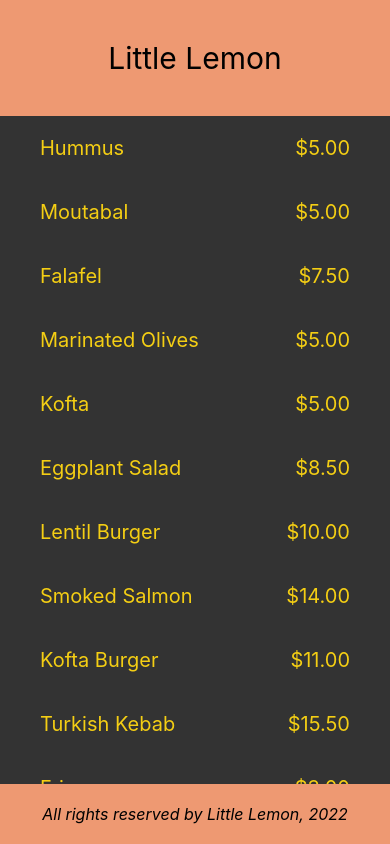
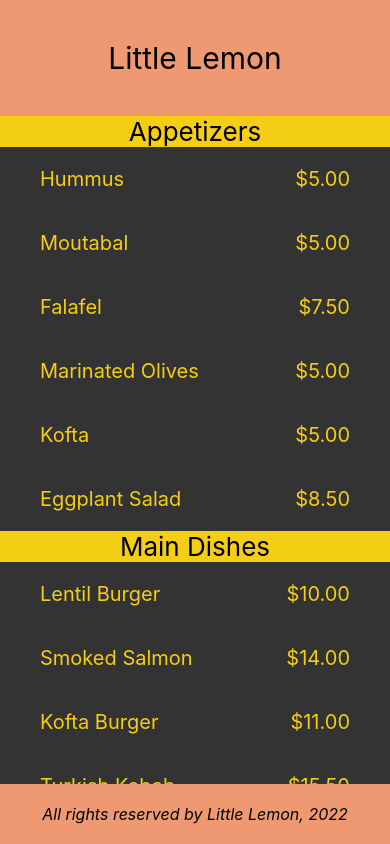
Before and after one commit to akshaykulkarni2007/coursera-react-native-assignment, a React Native app: screen / in a window 390 px wide. Built offline with nearby package versions, Linux system fonts and the light colour scheme.

Commit message:
C05W02E02: SectionList

```diff
--- a/App.js
+++ b/App.js
@@ -5,6 +5,7 @@
 
 // Week 2
 import MenuItems from './components/MenuItems'
+import MenuItemSectionList from './components/MenuItemSectionList'
 
 import LittleLemonHeader from './components/LittleLemonHeader'
 import LittleLemonFooter from './components/LittleLemonFooter'
@@ -14,7 +15,8 @@
 		<View style={styles.container}>
 			<LittleLemonHeader />
 			{/* <WelcomeScreen /> */}
-			<MenuItems />
+			{/* <MenuItems /> */}
+			<MenuItemSectionList />
 			<LittleLemonFooter />
 		</View>
 	)
--- /dev/null
+++ b/components/MenuItemSectionList.js
@@ -0,0 +1,99 @@
+import { View, Text, StyleSheet, SectionList } from 'react-native'
+
+const menuItemsToDisplay = [
+	{
+		title: 'Appetizers',
+		data: [
+			{ name: 'Hummus', price: '$5.00' },
+			{ name: 'Moutabal', price: '$5.00' },
+			{ name: 'Falafel', price: '$7.50' },
+			{ name: 'Marinated Olives', price: '$5.00' },
+			{ name: 'Kofta', price: '$5.00' },
+			{ name: 'Eggplant Salad', price: '$8.50' },
+		],
+	},
+	{
+		title: 'Main Dishes',
+		data: [
+			{ name: 'Lentil Burger', price: '$10.00' },
+			{ name: 'Smoked Salmon', price: '$14.00' },
+			{ name: 'Kofta Burger', price: '$11.00' },
+			{ name: 'Turkish Kebab', price: '$15.50' },
+		],
+	},
+	{
+		title: 'Sides',
+		data: [
+			{ name: 'Fries', price: '$3.00', id: '11K' },
+			{ name: 'Buttered Rice', price: '$3.00' },
+			{ name: 'Bread Sticks', price: '$3.00' },
+			{ name: 'Pita Pocket', price: '$3.00' },
+			{ name: 'Lentil Soup', price: '$3.75' },
+			{ name: 'Greek Salad', price: '$6.00' },
+			{ name: 'Rice Pilaf', price: '$4.00' },
+		],
+	},
+	{
+		title: 'Desserts',
+		data: [
+			{ name: 'Baklava', price: '$3.00' },
+			{ name: 'Tartufo', price: '$3.00' },
+			{ name: 'Tiramisu', price: '$5.00' },
+			{ name: 'Panna Cotta', price: '$5.00' },
+		],
+	},
+]
+
+const Item = ({ name, price }) => (
+	<View style={menuStyles.innerContainer}>
+		<Text style={menuStyles.itemText}>{name}</Text>
+		<Text style={menuStyles.itemText}>{price}</Text>
+	</View>
+)
+
+const MenuItemSectionList = () => {
+	const renderItem = ({ item }) => <Item name={item.name} price={item.price} />
+
+	const renderSectionHeader = ({ section: { title } }) => (
+		<View style={menuStyles.headerStyle}>
+			<Text style={menuStyles.sectionHeader}>{title}</Text>
+		</View>
+	)
+
+	return (
+		<View style={menuStyles.container}>
+			<SectionList
+				sections={menuItemsToDisplay}
+				keyExtractor={(item, index) => item + index}
+				renderItem={renderItem}
+				renderSectionHeader={renderSectionHeader}></SectionList>
+		</View>
+	)
+}
+
+const menuStyles = StyleSheet.create({
+	container: {
+		flex: 1,
+	},
+	innerContainer: {
+		paddingHorizontal: 40,
+		paddingVertical: 20,
+		flexDirection: 'row',
+		justifyContent: 'space-between',
+	},
+	itemText: {
+		color: '#F4CE14',
+		fontSize: 20,
+	},
+	headerStyle: {
+		backgroundColor: '#F4CE14',
+	},
+	sectionHeader: {
+		color: 'black',
+		fontSize: 26,
+		flexWrap: 'wrap',
+		textAlign: 'center',
+	},
+})
+
+export default MenuItemSectionList
```
